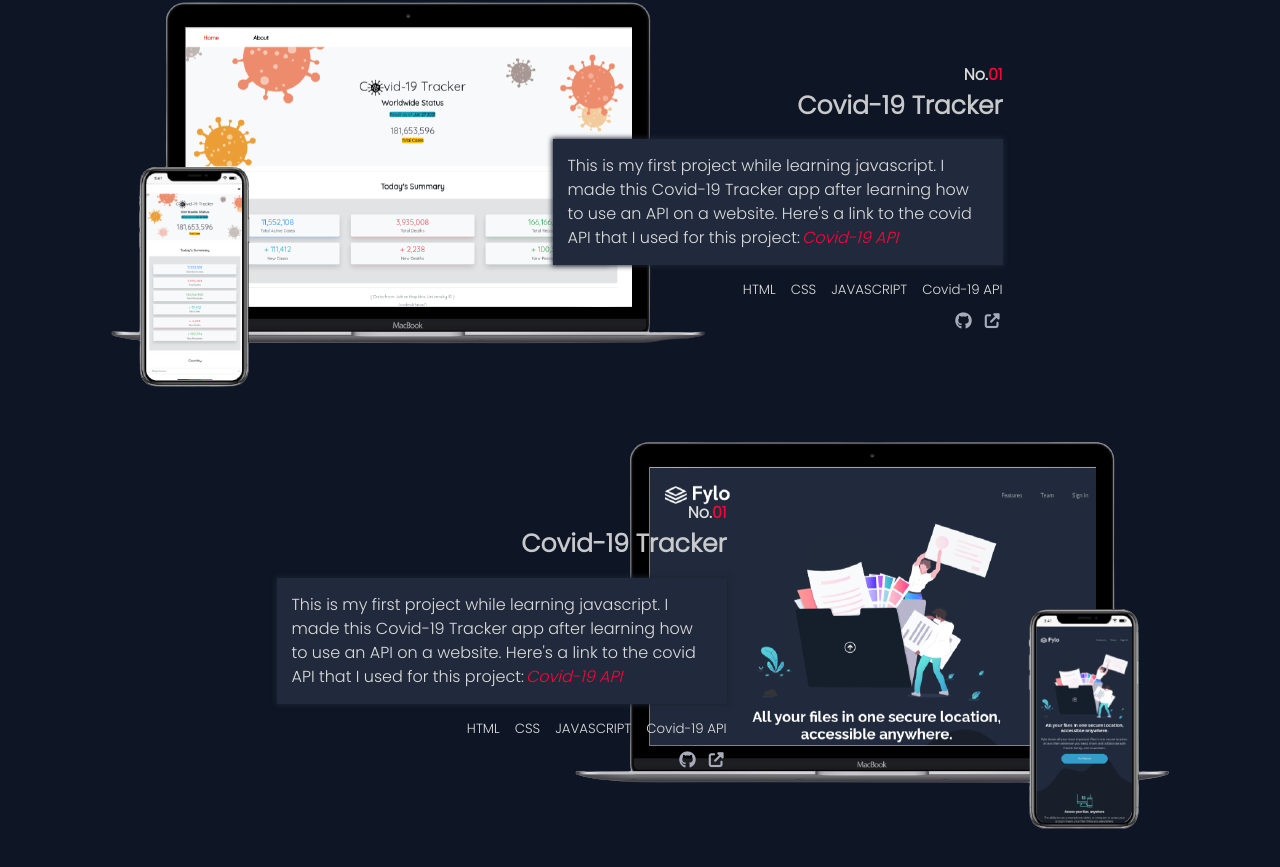
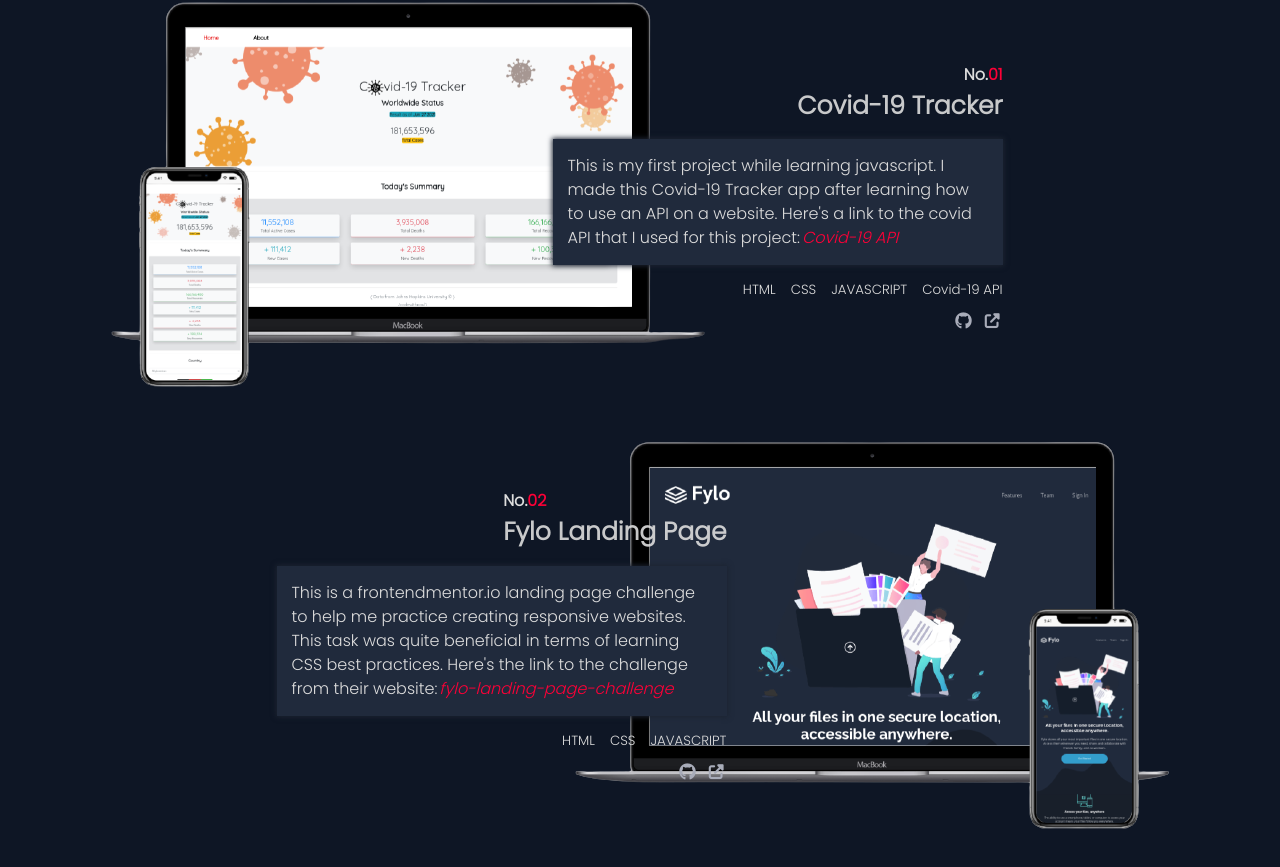
Before and after one commit to PaulPintang/Portfolio, a React (Create React App) app: page / in a window 1280 px wide. Shown: the part 1854-2721 px from the top of the page. Built offline with nearby package versions, Linux system fonts and the light colour scheme.

Commit message:
style: project 2 description

```diff
--- a/src/components/Projects/Projects.styled.js
+++ b/src/components/Projects/Projects.styled.js
@@ -33,13 +33,10 @@ export const ProjectInfo = styled.div`
   /* right: 180px; */
   right:  ${({ right, left }) => (right ? "180px" : left ? "-180px" : "")}};
   padding: 50px 0;
-  div.title {
-    text-align: right;
     h3 {
       font-size: 25px;
       font-weight: bold;
     }
-  }
 `;
 export const Description = styled.div`
   width: 450px;
--- a/src/components/Projects/index.jsx
+++ b/src/components/Projects/index.jsx
@@ -1,5 +1,11 @@
 // import "./styles.css";
-import { Flex, Container, Span } from "../styles/Reusable.styled.js";
+import {
+  Flex,
+  Container,
+  Span,
+  Right,
+  Left,
+} from "../styles/Reusable.styled.js";
 import {
   Section,
   ProjectContainer,
@@ -30,12 +36,12 @@ const Projects = () => {
             </a>
           </div>
           <ProjectInfo right>
-            <div class="title">
+            <Right>
               <h4>
                 No.<Span>01</Span>
               </h4>
               <h3>Covid-19 Tracker</h3>
-            </div>
+            </Right>
 
             <Description>
               <p>
@@ -81,21 +87,25 @@ const Projects = () => {
 
         <ProjectContainer className="rev eal">
           <ProjectInfo left>
-            <div class="title">
+            <Left>
               <h4>
-                No.<Span>01</Span>
+                No.<Span>02</Span>
               </h4>
-              <h3>Covid-19 Tracker</h3>
-            </div>
+              <h3>Fylo Landing Page</h3>
+            </Left>
 
             <Description>
               <p>
-                This is my first project while learning javascript. I made this
-                Covid-19 Tracker app after learning how to use an API on a
-                website. Here's a link to the covid API that I used for this
-                project:
-                <a href="https://disease.sh" target="_blank" rel="noreferrer">
-                  <Span>Covid-19 API</Span>
+                This is a frontendmentor.io landing page challenge to help me
+                practice creating responsive websites. This task was quite
+                beneficial in terms of learning CSS best practices. Here's the
+                link to the challenge from their website:
+                <a
+                  href="https://www.frontendmentor.io/challenges/fylo-dark-theme-landing-page-5ca5f2d21e82137ec91a50fd"
+                  target="_blank"
+                  rel="noreferrer"
+                >
+                  <Span>fylo-landing-page-challenge</Span>
                 </a>
               </p>
             </Description>
@@ -104,13 +114,12 @@ const Projects = () => {
               <small>HTML</small>
               <small>CSS</small>
               <small>JAVASCRIPT</small>
-              <small>Covid-19 API</small>
             </Flex>
 
             <LinkToProject>
               <li>
                 <a
-                  href="https://github.com/PaulPintang/Covid-19-Tracker-App"
+                  href="https://github.com/PaulPintang/Fylo-Landing-page"
                   target="_blank"
                   rel="noreferrer"
                 >
@@ -119,7 +128,7 @@ const Projects = () => {
               </li>
               <li>
                 <a
-                  href="https://paulpintang.github.io/Covid-19-Tracker-App/"
+                  href="https://festive-goldberg-678aaa.netlify.app/"
                   target="_blank"
                   rel="noreferrer"
                 >
--- a/src/components/styles/Reusable.styled.js
+++ b/src/components/styles/Reusable.styled.js
@@ -9,12 +9,18 @@ export const Container = styled.div`
 export const Center = styled.div`
   text-align: center;
 `;
+export const Right = styled.div`
+  text-align: right;
+`;
+export const Left = styled.div`
+  text-align: left;
+`;
 
 export const Flex = styled.div`
   display: flex;
   height: 100%;
   justify-content: ${({ right, left }) =>
-    right ? "flex-end" : left ? "" : "space-between"}};
+    right ? "flex-end" : left ? "flex-start" : "space-between"}};
   align-items: center;
   gap: 15px;
 `;
```
